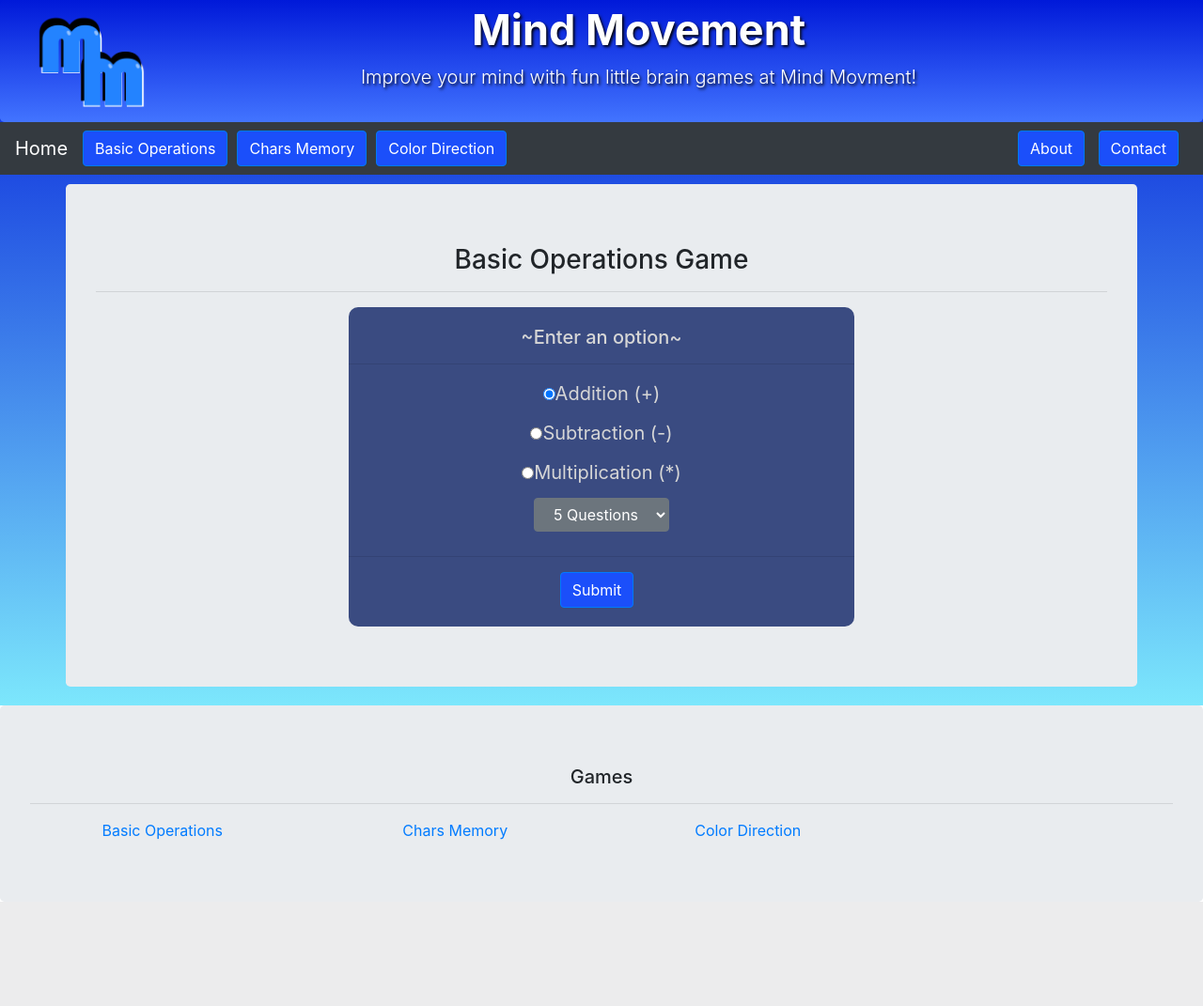
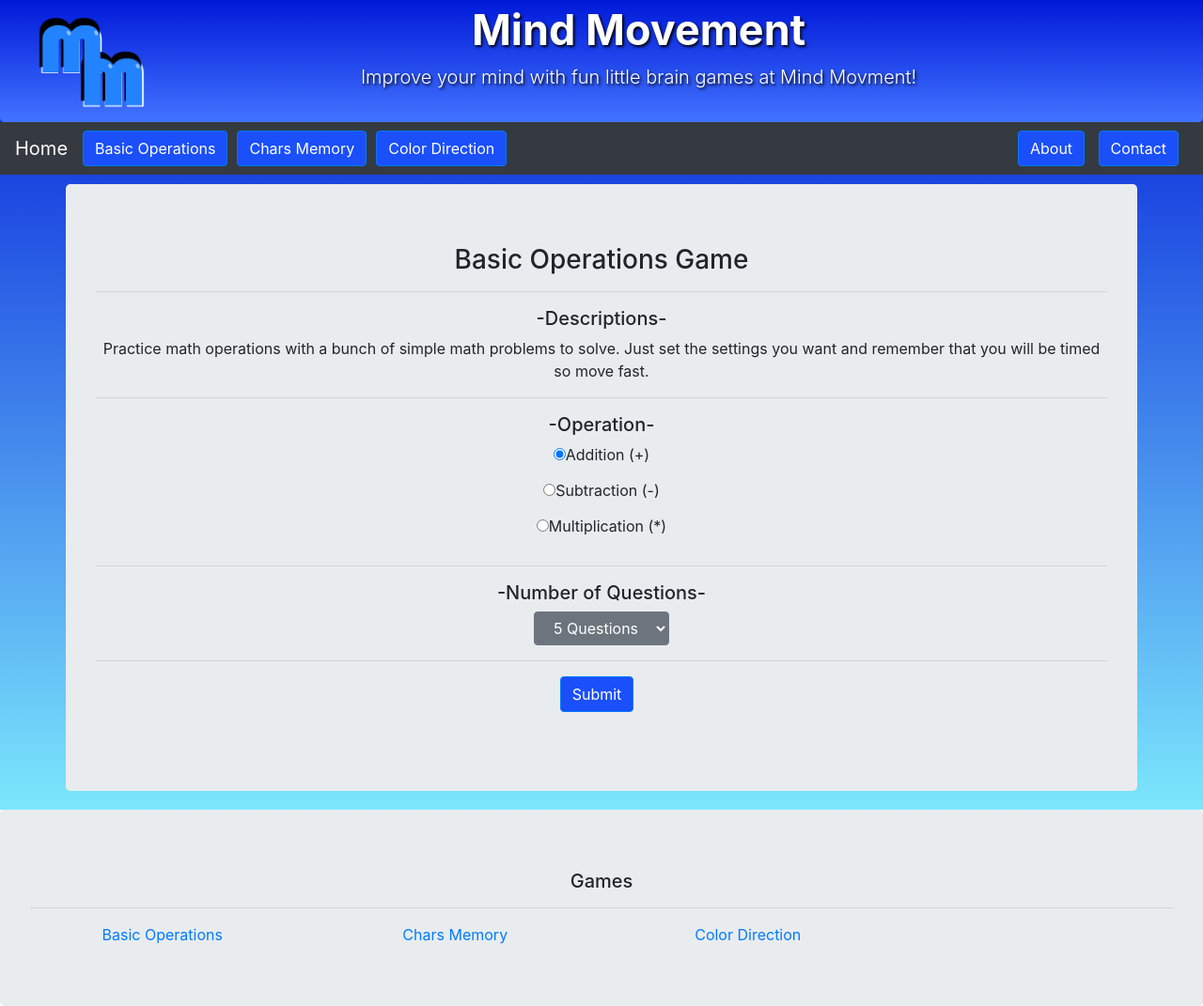
Before and after one commit to 1HectorAC/mindMovement, a Flask app: page /game/game1 in a window 1280 px wide. Shown: the whole page at 94% size. Before the commit the page ends 960 px from the top, so only its background shows below. Run offline with Flask 2, Linux system fonts and the light colour scheme; some libraries are stand-ins or nearby versions.

Commit message:
Added timer and adjusted start layout in game of logic1.js file.

```diff
--- a/static/css/style.css
+++ b/static/css/style.css
@@ -29,21 +29,11 @@
     color: white;
 }
 
+/*This part mainly used in logic1.js.*/
 #optionPart{
-    background-color: #3a4b81;
-    color: rgb(214, 214, 214);
     text-align: center;
-    font-size: 20px;
-    border-radius: 10px;
-    width: 50%;
     margin-left: auto;
     margin-right: auto;
-
-}
-
-/*Need bottom two make sure space added and removed when option part is cleared*/
-#optionPart h5{
-    padding-top: 20px;
 }
 #optionPart input{
     margin-bottom: 20px;
--- a/static/js/logic1.js
+++ b/static/js/logic1.js
@@ -26,6 +26,9 @@ var MaxNumberOption = 9;
 // List containing answers to all questions in a game.
 var answerList = [];
 
+var currentTime = 0;
+var timer;
+
 setupOption();
 
 $("form").submit(function (event) {
@@ -48,8 +51,11 @@ $("form").submit(function (event) {
 
         mainContent.append('<input id="submitAnswer" class="btn btn-primary customButton" type="submit" value="Done">');
 
-        //clear the form
+        // Clear the form.
         $('#optionPart').empty();
+
+        //Add game timer.
+        timer = setInterval(IncrementTime,1000);
 
         currentState = GAMESTATE.PLAY;
     }
@@ -58,6 +64,8 @@ $("form").submit(function (event) {
         // Remove Submit answers button.
         $('#submitAnswer').remove();
 
+        clearInterval(timer);
+
         // Make answer textbox unchangable.
         $('.entryFieldClass').prop('disabled', true);
 
@@ -65,7 +73,8 @@ $("form").submit(function (event) {
         AddCorrectStatements($('.entryFieldClass'));
 
         // Calculate Results and display.
-        mainContent.append('<h1>Total Correct: '+GetAnswerTotal($('.entryFieldClass'))+' out of '+ numberOfQuestions +'</h1>');
+        mainContent.append('<h2>Total Correct: '+GetAnswerTotal($('.entryFieldClass'))+' / '+ numberOfQuestions +'</h2>');
+        mainContent.append('<h2>Time: '+currentTime+' Seconds.</h2>');
 
         mainContent.append('<input id="submitRetry" class="btn btn-primary customButton" type="submit" value="Retry">');
         currentState = GAMESTATE.GAMEOVER;
@@ -83,10 +92,14 @@ $("form").submit(function (event) {
 //Setup up option selection part at start.
 function setupOption(){
     var optionPart = $('#optionPart');
-    optionPart.append('<h5>~Enter an option~</h5>');
-    optionPart.append('<hr>')
+
+    optionPart.append('<h5>-Descriptions-</h5>');
+    optionPart.append('<p>Practice math operations with a bunch of simple math problems to solve. Just set the settings you want and remember that you will be timed so move fast.</p>');
+    optionPart.append('<hr>');
+
 
     // Setup operation checkbox options.
+    optionPart.append('<h5>-Operation-</h5>');
     for(i = 0; i < OPERATION_LIST.length; i++){
         // Add 'checked' for first checkbox option.
         if(i==0)
@@ -95,14 +108,16 @@ function setupOption(){
             optionPart.append('<input type="radio" id="'+OPERATION_LIST[i][0]+'" name="operation" value="'+OPERATION_LIST[i][1]+'">');
         optionPart.append('<label for="'+OPERATION_LIST[i][0]+'">'+OPERATION_LIST[i][2]+'</label><br>');
     }
+    optionPart.append('<hr>');
 
     // Setup dropdown part.
-    var selectSection = $('<select id="num" class="btn btn-secondary" style="margin-bottom:10px"></select>');
+    optionPart.append('<h5>-Number of Questions-</h5>');
+    var selectSection = $('<select id="num" class="btn btn-secondary"></select>');
     for(i = 0; i < QuestionAmountOptions.length; i++){
         selectSection.append('<option value="'+QuestionAmountOptions[i]+'">'+QuestionAmountOptions[i]+' Questions</option>');
     }
     optionPart.append(selectSection);
-    optionPart.append('<br><hr>');
+    optionPart.append('<hr>');
 
     optionPart.append('<input type="submit" value="Submit" class="btn btn-primary customButton">');
 }
@@ -173,3 +188,8 @@ function AddCorrectStatements(entryClassList){
         }
     }
 }
+
+// Increment the currentTime value.
+function IncrementTime(){
+    currentTime++;
+}
```
